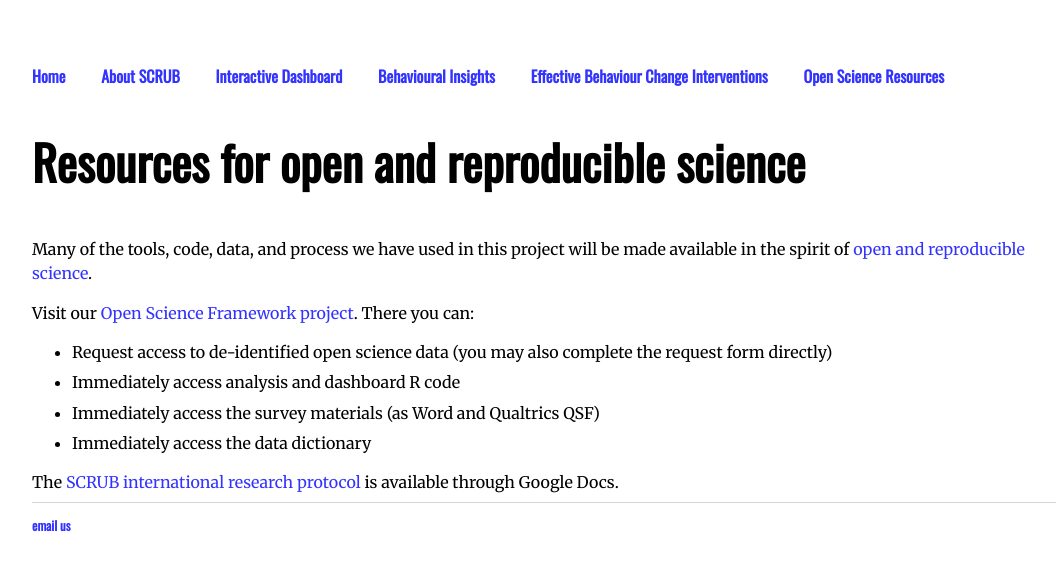
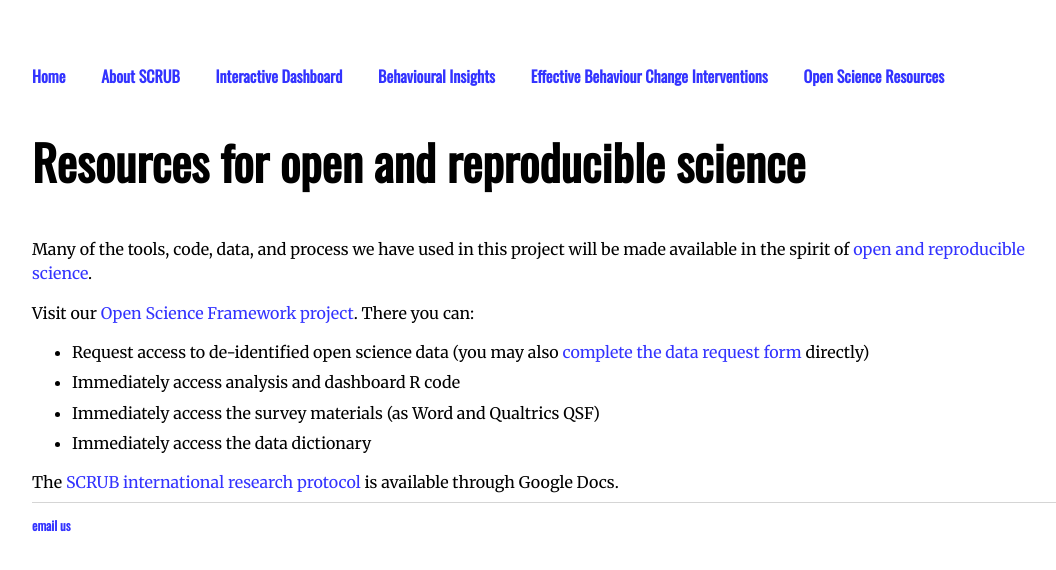
Before and after one commit to aksaeri/scrub, a Jekyll site: the page built from pages/resources.md, in a window 1280 px wide. Shown: the top 570 px of the page, without its empty margins (96-1152 px from the left). Built offline with Jekyll 4.4.1, drawn with Linux system fonts in a browser that asks for light colours.

Commit message:
Update resources.md

```diff
--- a/pages/resources.md
+++ b/pages/resources.md
@@ -10,7 +10,7 @@ Many of the tools, code, data, and process we have used in this project will be
 
 Visit our [Open Science Framework project](https://osf.io/u5x3r/). There you can:
 
-- Request access to de-identified open science data (you may also complete the request form directly)
+- Request access to de-identified open science data (you may also [complete the data request form](https://forms.gle/x1BQJ6cuCbQ1KAJq6) directly)
 - Immediately access analysis and dashboard R code
 - Immediately access the survey materials (as Word and Qualtrics QSF)
 - Immediately access the data dictionary
```
